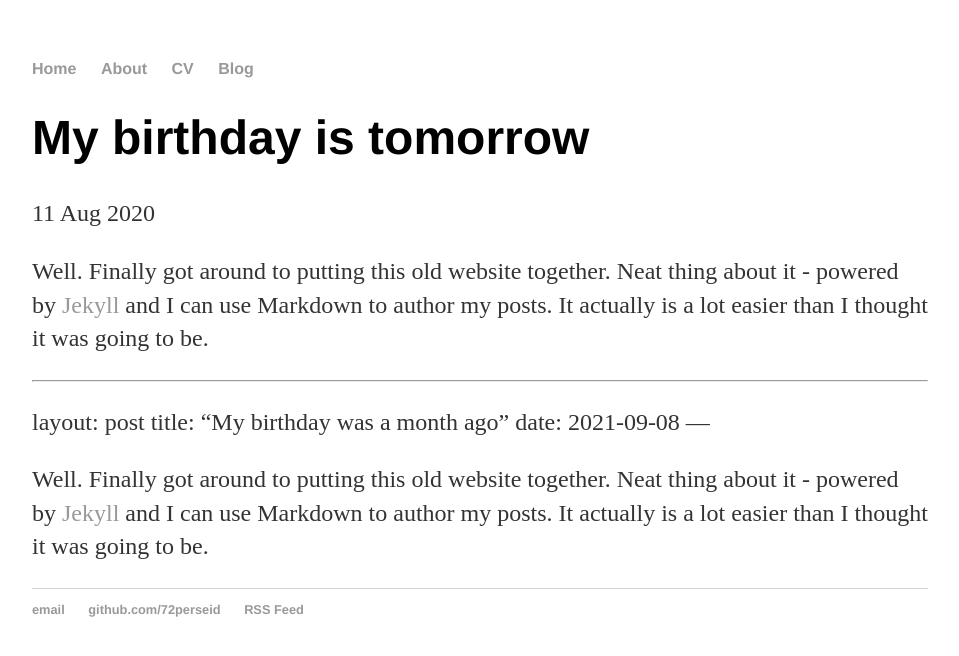
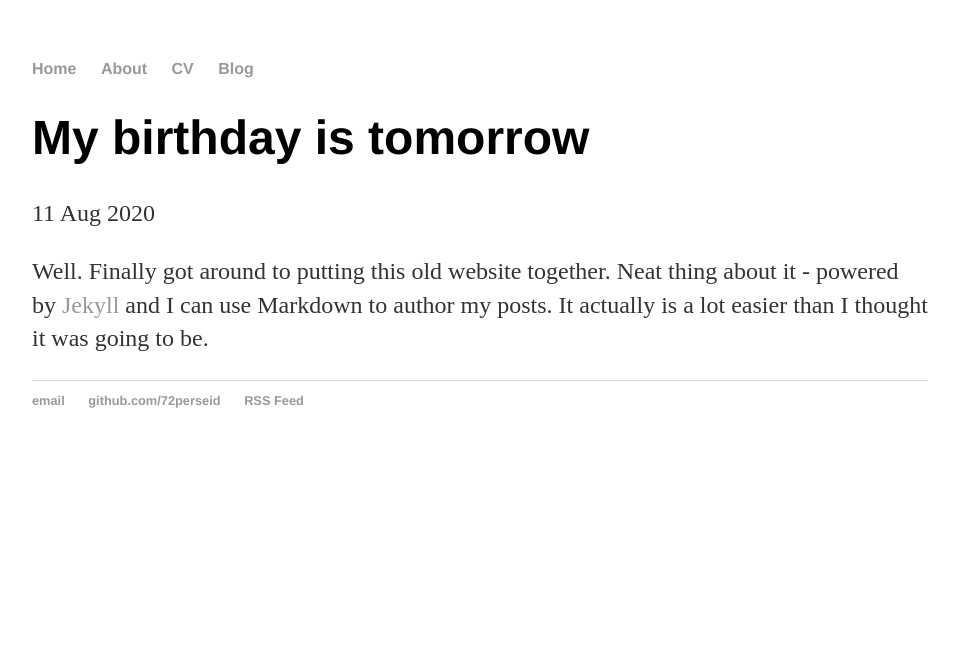
Before and after one commit to 72perseid/72perseid.github.io, a Jekyll site: the page built from _posts/2020-08-11-My-birthday-is-tomorrow.md, in a window 1280 px wide. Shown: the top 656 px of the page, without its empty margins (160-1119 px from the left). Built offline with Jekyll 4.4.1, drawn with Linux system fonts in a browser that asks for light colours.

Commit message:
Update 2020-08-11-My-birthday-is-tomorrow.md

```diff
--- a/_posts/2020-08-11-My-birthday-is-tomorrow.md
+++ b/_posts/2020-08-11-My-birthday-is-tomorrow.md
@@ -5,11 +5,3 @@
 ---
 
 Well. Finally got around to putting this old website together. Neat thing about it - powered by [Jekyll](http://jekyllrb.com) and I can use Markdown to author my posts. It actually is a lot easier than I thought it was going to be.
-
----
-layout: post
-title: "My birthday was a month ago"
-date: 2021-09-08
----
-
-Well. Finally got around to putting this old website together. Neat thing about it - powered by [Jekyll](http://jekyllrb.com) and I can use Markdown to author my posts. It actually is a lot easier than I thought it was going to be.
```
